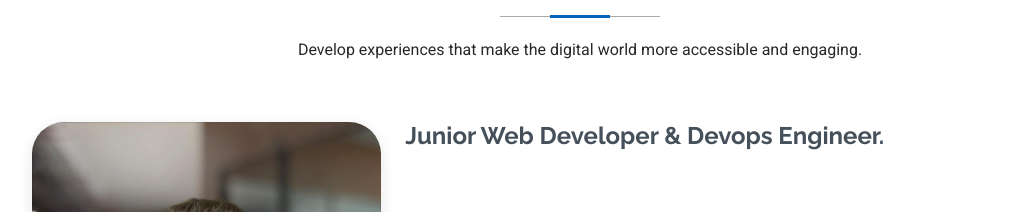
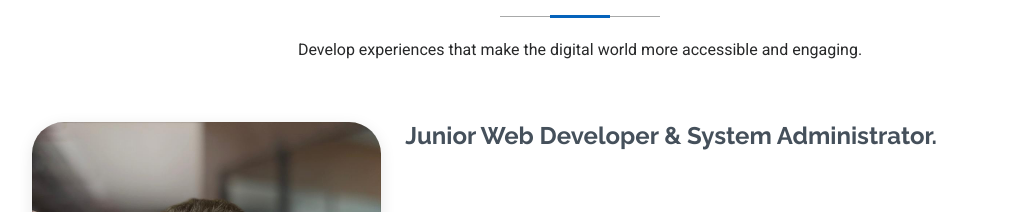
Before and after one commit to Aliraad99/AliRaad, a plain HTML site: page index.html in a window 1280 px wide. Shown: the part 900-1112 px from the top of the page, without its empty margins (140-1170 px from the left). Drawn offline with nearby package versions, Linux system fonts and the light colour scheme.

Commit message:
index.html

```diff
--- a/index.html
+++ b/index.html
@@ -115,7 +115,7 @@
                         <img id="office" src="assets/img/office.jpg" class="img-fluid" alt="profile photo">
                     </div>
                     <div class="col-lg-8 content">
-                        <h2>Junior Web Developer &amp Devops Engineer.</h2>
+                        <h2>Junior Web Developer &amp System Administrator.</h2>
                         <p class="fst-italic py-3">
                          </p>
                         <div class="row">
```
